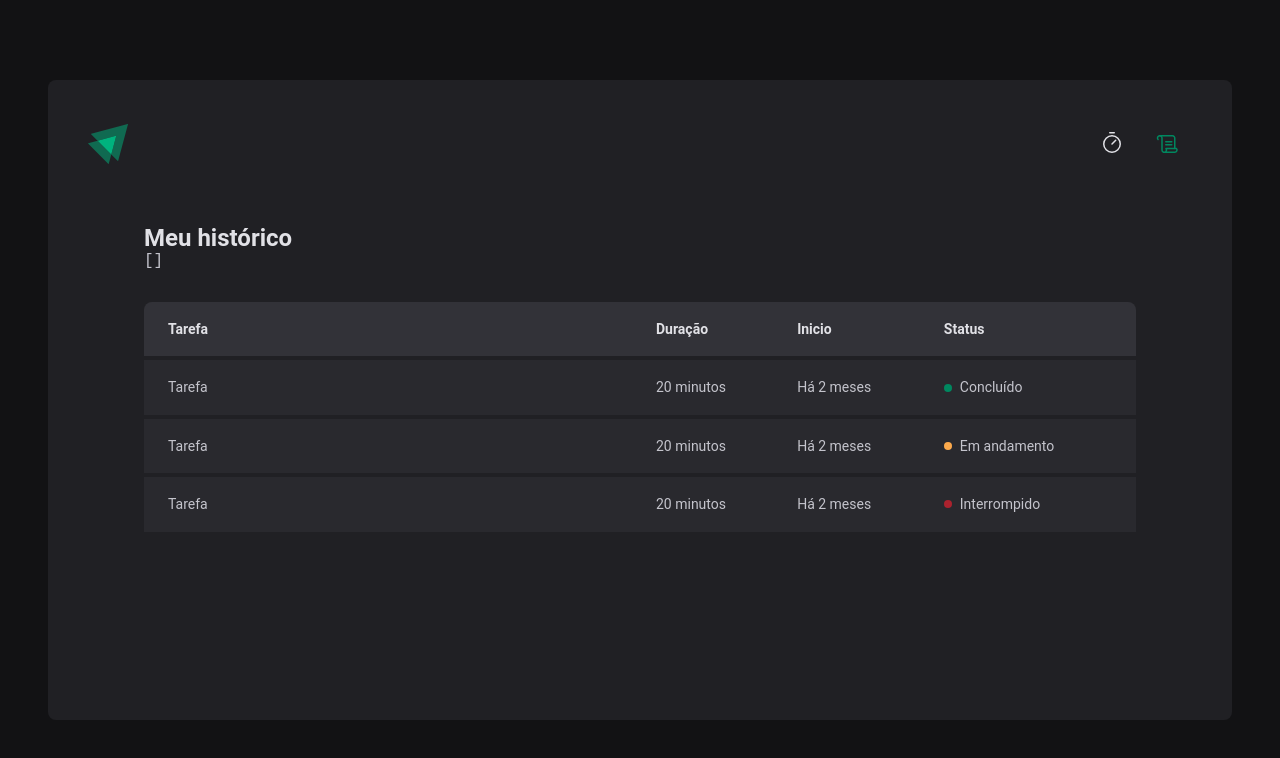
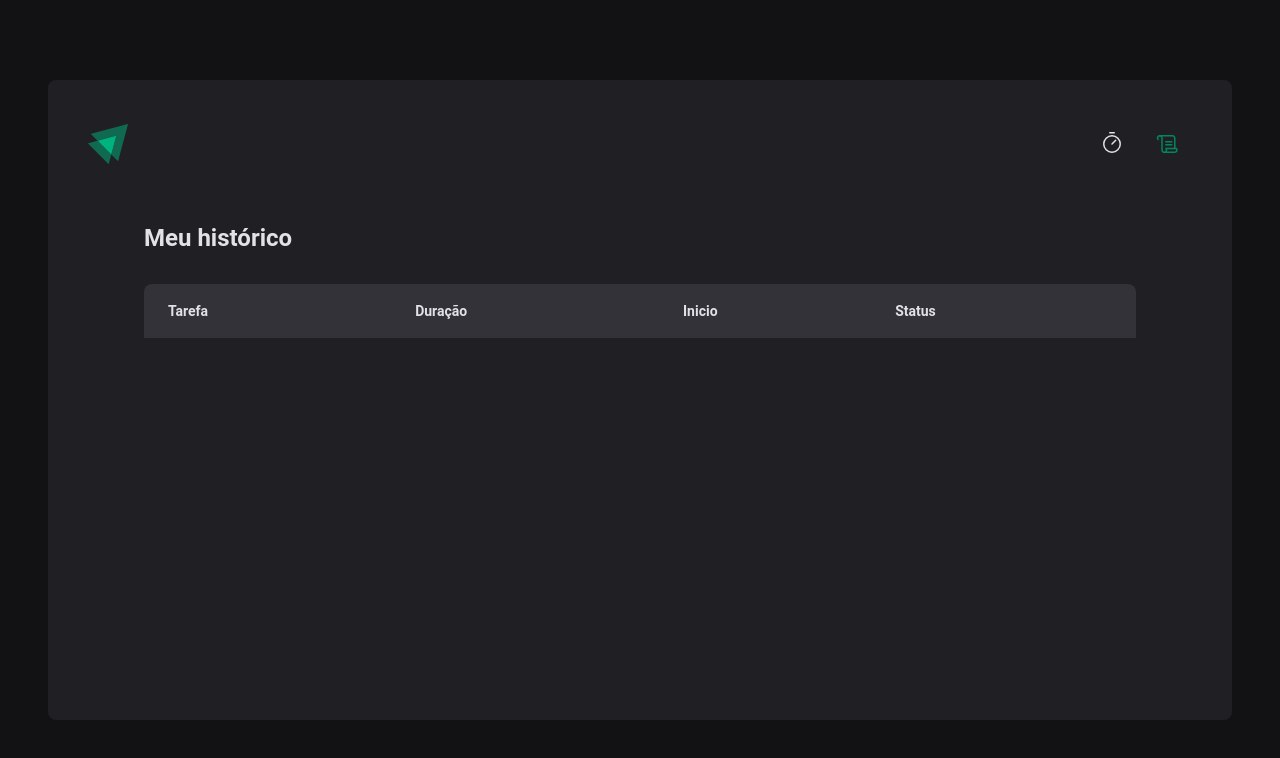
Before and after one commit to tevass/ignite-timer, a React app: page /history in a window 1280 px wide. Shown: the top 758 px of the page. Built offline with nearby package versions, Linux system fonts and the light colour scheme; the HTML template or start-up script is replaced by a standard one.

Commit message:
Contexto no React

```diff
--- a/src/context/CyclesContext.tsx
+++ b/src/context/CyclesContext.tsx
@@ -69,8 +69,6 @@
     setCycles((state) => [...state, newCycle])
     setActiveCycleId(id)
     setAmountSecondsPassed(0)
-
-    // reset()
   }
 
   function interruptCurrentCycle() {
--- a/src/pages/History/index.tsx
+++ b/src/pages/History/index.tsx
@@ -1,4 +1,6 @@
 import { useContext } from 'react'
+import { formatDistanceToNow } from 'date-fns'
+import ptBR from 'date-fns/locale/pt-BR'
 import { CyclesContext } from '../../context/CyclesContext'
 import { HistoryContainer, HistoryList, Status } from './styles'
 
@@ -8,8 +10,6 @@
   return (
     <HistoryContainer>
       <h1>Meu histórico</h1>
-
-      <pre>{JSON.stringify(cycles, null, 2)}</pre>
 
       <HistoryList>
         <table>
@@ -23,30 +23,31 @@
           </thead>
 
           <tbody>
-            <tr>
-              <td>Tarefa</td>
-              <td>20 minutos</td>
-              <td>Há 2 meses</td>
-              <td>
-                <Status statusColor="green">Concluído</Status>
-              </td>
-            </tr>
-            <tr>
-              <td>Tarefa</td>
-              <td>20 minutos</td>
-              <td>Há 2 meses</td>
-              <td>
-                <Status statusColor="yellow">Em andamento</Status>
-              </td>
-            </tr>
-            <tr>
-              <td>Tarefa</td>
-              <td>20 minutos</td>
-              <td>Há 2 meses</td>
-              <td>
-                <Status statusColor="red">Interrompido</Status>
-              </td>
-            </tr>
+            {cycles.map((cycle) => {
+              return (
+                <tr key={cycle.id}>
+                  <td>{cycle.task}</td>
+                  <td>{cycle.minutesAmount} minutos</td>
+                  <td>
+                    {formatDistanceToNow(cycle.startDate, {
+                      addSuffix: true,
+                      locale: ptBR,
+                    })}
+                  </td>
+                  <td>
+                    {cycle.finishedDate && (
+                      <Status statusColor="green">Concluído</Status>
+                    )}
+                    {cycle.interruptedDate && (
+                      <Status statusColor="red">Interrompido</Status>
+                    )}
+                    {!cycle.finishedDate && !cycle.interruptedDate && (
+                      <Status statusColor="yellow">Em andamento</Status>
+                    )}
+                  </td>
+                </tr>
+              )
+            })}
           </tbody>
         </table>
       </HistoryList>
--- a/src/pages/Home/index.tsx
+++ b/src/pages/Home/index.tsx
@@ -36,14 +36,19 @@
     },
   })
 
-  const { handleSubmit, watch } = newCycleForm
+  const { handleSubmit, watch, reset } = newCycleForm
 
   const task = watch('task')
   const isSubmitDisabled = !task
 
+  function handleCreateNewCycle(data: NewCycleFormData) {
+    createNewCycle(data)
+    reset()
+  }
+
   return (
     <HomeContainer>
-      <form onSubmit={handleSubmit(createNewCycle)}>
+      <form onSubmit={handleSubmit(handleCreateNewCycle)}>
         <FormProvider {...newCycleForm}>
           <NewCycleForm />
         </FormProvider>
```
